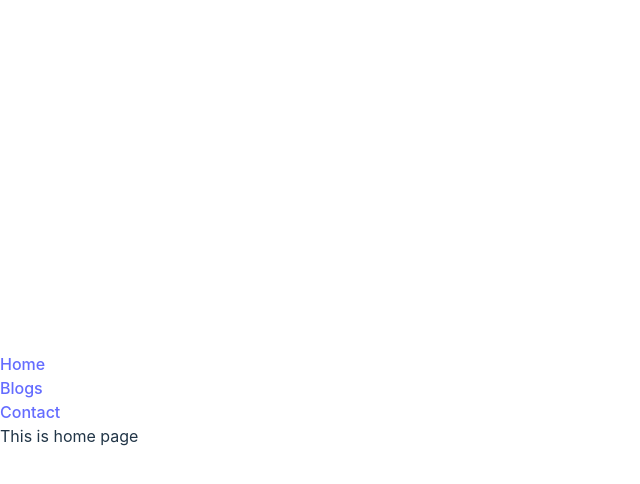
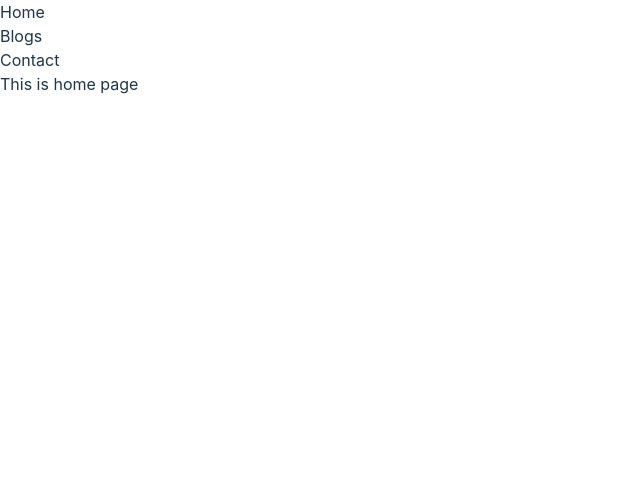
Before and after one commit to imrany/realtime_messaging, a React (Vite) app: page / in a window 1280 px wide. Shown: the top 484 px of the page, without its empty margins (0-640 px from the left). Built offline with nearby package versions, Linux system fonts and the light colour scheme.

Commit message:
update root variables

```diff
--- a/src/index.css
+++ b/src/index.css
@@ -15,28 +15,9 @@
   text-rendering: optimizeLegibility;
   -webkit-font-smoothing: antialiased;
   -moz-osx-font-smoothing: grayscale;
-}
 
-a {
-  font-weight: 500;
-  color: #646cff;
-  text-decoration: inherit;
-}
-a:hover {
-  color: #535bf2;
-}
-
-body {
-  margin: 0;
-  display: flex;
-  place-items: center;
-  min-width: 320px;
-  min-height: 100vh;
-}
-
-h1 {
-  font-size: 3.2em;
-  line-height: 1.1;
+  --theme-blue:#646cff;
+  --hover-blue:#535bf2;
 }
 
 button {
@@ -51,7 +32,7 @@
   transition: border-color 0.25s;
 }
 button:hover {
-  border-color: #646cff;
+  border-color: var(--theme-blue);
 }
 button:focus,
 button:focus-visible {
```
